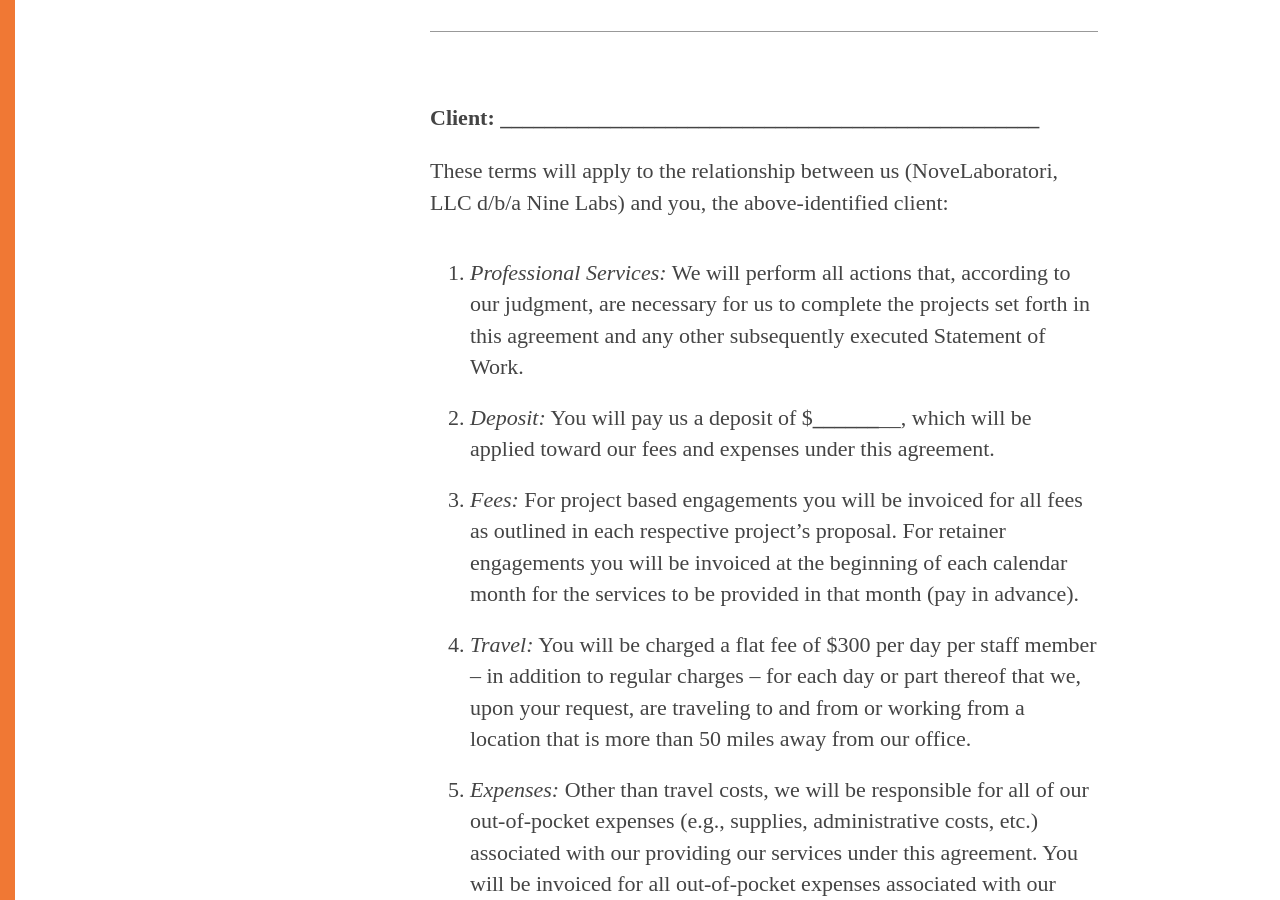
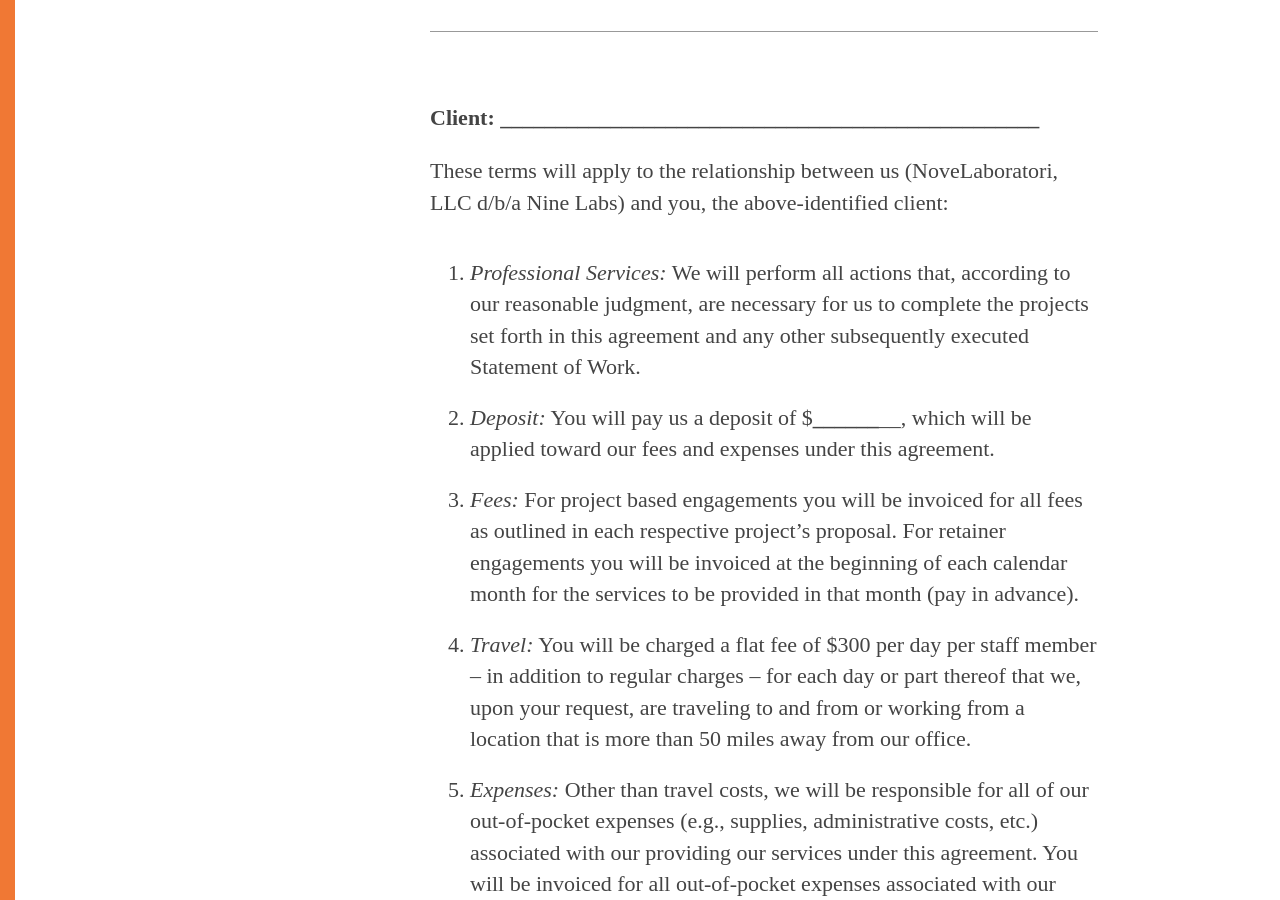
Before and after one commit to ninelabs/ninelabs.com, a Jekyll site: the page built from docs/msa.md, in a window 1280 px wide and 900 px high, scrolled down 347 px. Built offline with Jekyll 4.4.1, drawn with Linux system fonts in a browser that asks for light colours; nearby versions of some CDN libraries; Markdown is read by kramdown in place of the engine named in the settings.

Commit message:
Added "reasonable" to 1st section

```diff
--- a/docs/msa.md
+++ b/docs/msa.md
@@ -10,7 +10,7 @@
 
 These terms will apply to the relationship between us (NoveLaboratori, LLC d/b/a Nine Labs) and you, the above-identified client:
 
-1. *Professional Services:* We will perform all actions that, according to our judgment, are necessary for us to complete the projects set forth in this agreement and any other subsequently executed Statement of Work.
+1. *Professional Services:* We will perform all actions that, according to our reasonable judgment, are necessary for us to complete the projects set forth in this agreement and any other subsequently executed Statement of Work.
 1. *Deposit:* You will pay us a deposit of $____________________, which will be applied toward our fees and expenses under this agreement.
 1. *Fees:* For project based engagements you will be invoiced for all fees as outlined in each respective project’s proposal. For retainer engagements you will be invoiced at the beginning of each calendar month for the services to be provided in that month (pay in advance).
   1. *Travel:* You will be charged a flat fee of $300 per day per staff member – in addition to regular charges – for each day or part thereof that we, upon your request, are traveling to and from or working from a location that is more than 50 miles away from our office.
```
